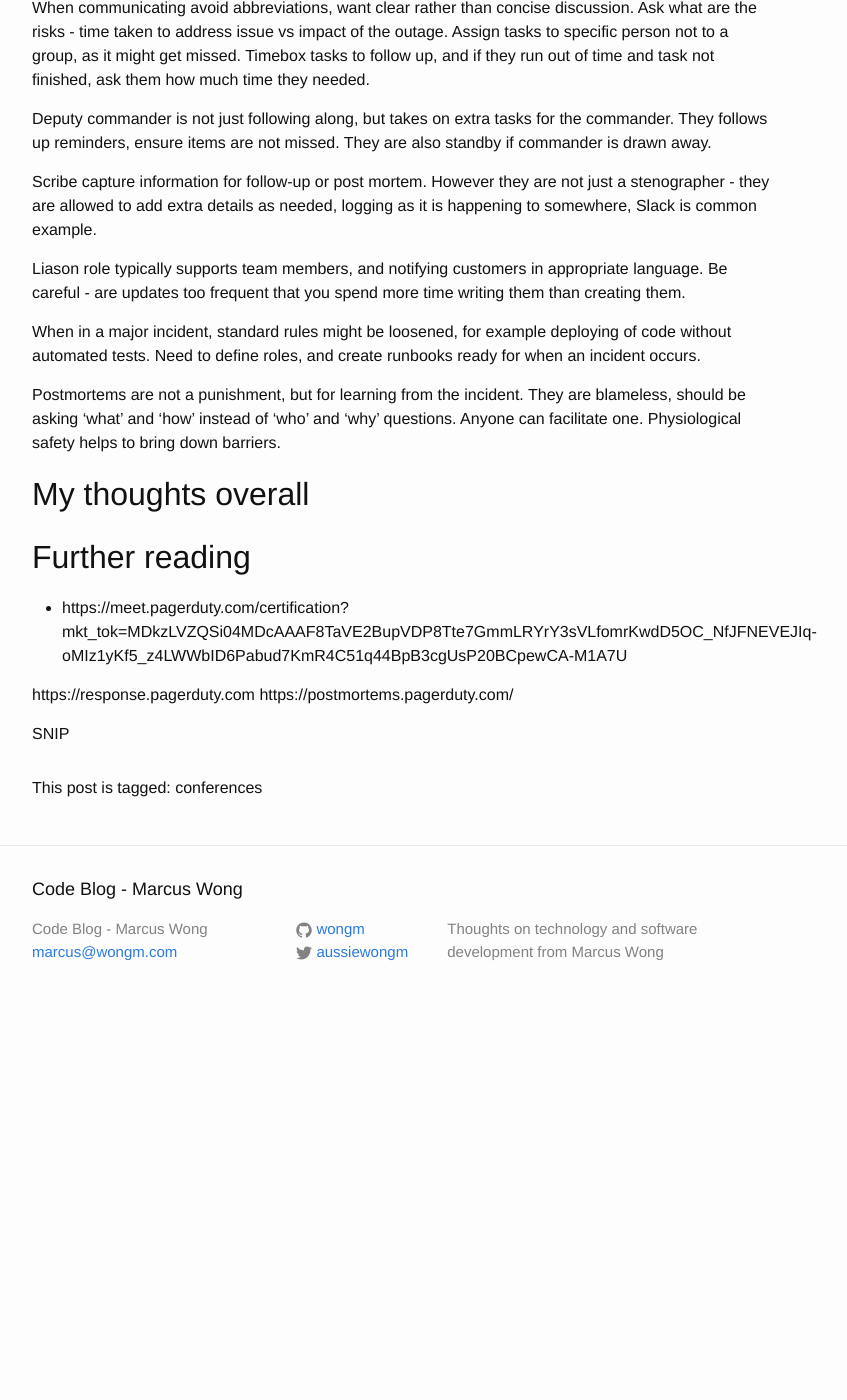
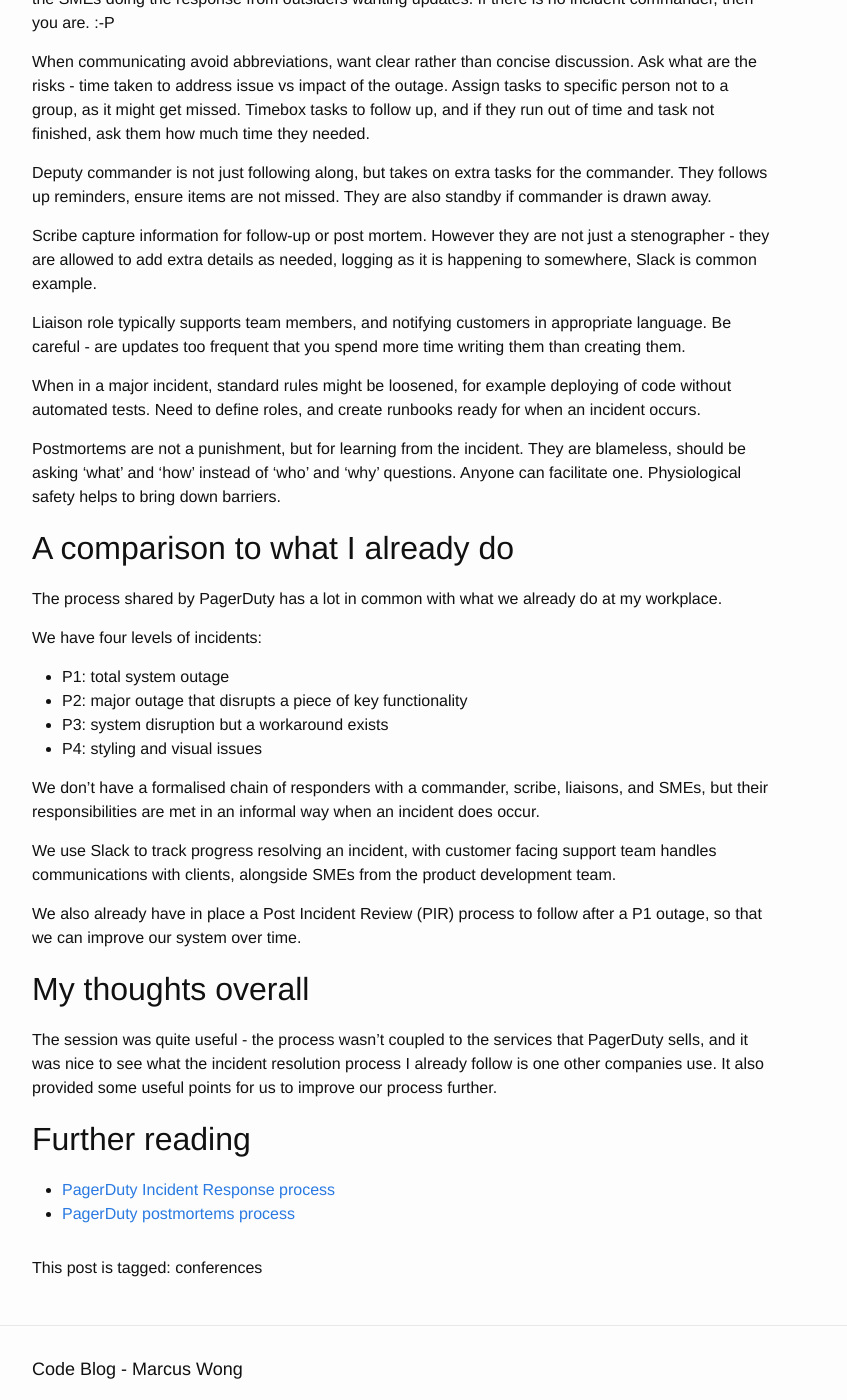
Before and after one commit to wongm/wongm.github.io, a Jekyll site: the page built from _posts/2021-04-23-pagerduty-incident-responder-training.md, in a window 1280 px wide and 1400 px high, scrolled down 2208 px. Shown: the whole window, without its empty margins (238-1085 px from the left). Built offline with Jekyll 4.4.1, drawn with Linux system fonts in a browser that asks for light colours; before the commit the page ends 3231 px from its top, so only the background shows below that; some of the changed text lies outside the part shown.

Commit message:
And done

```diff
--- a/_posts/2021-04-23-pagerduty-incident-responder-training.md
+++ b/_posts/2021-04-23-pagerduty-incident-responder-training.md
@@ -46,7 +46,11 @@
 
 ## My takeways ##
 
-The term "incident response" is something used by PagerDuty, but other companies might call it something else. The are a response to unplanned disruption that affects users. Aim is to handle the issue, not necessarily solving them. A structured process will help to replace replace chaos with calm. The Incident Command System (ICS) is a standardized hierarchical structure used in many fields, not just IT.
+The term "incident response" is something used by PagerDuty, but other companies might call it something else.
+
+It is a response to unplanned disruption that affects users. Aim is to handle the issue, not necessarily solving them.
+
+The Incident Command System (ICS) is a standardized hierarchical structure used in many fields, not just IT. A structured process will help to replace replace chaos with calm.
 
 Minor incidents include:
 
@@ -87,20 +91,34 @@
 
 Scribe capture information for follow-up or post mortem. However they are not just a stenographer - they are allowed to add extra details as needed, logging as it is happening to somewhere, Slack is common example.
 
-Liason role typically supports team members, and notifying customers in appropriate language. Be careful - are updates too frequent that you spend more time writing them than creating them.
+Liaison role typically supports team members, and notifying customers in appropriate language. Be careful - are updates too frequent that you spend more time writing them than creating them.
 
 When in a major incident, standard rules might be loosened, for example deploying of code without automated tests. Need to define roles, and create runbooks ready for when an incident occurs.
 
 Postmortems are not a punishment, but for learning from the incident. They are blameless, should be asking 'what' and 'how' instead of 'who' and 'why' questions. Anyone can facilitate one. Physiological safety helps to bring down barriers.
 
+## A comparison to what I already do ##
+
+The process shared by PagerDuty has a lot in common with what we already do at my workplace.
+
+We have four levels of incidents:
+
+- P1: total system outage
+- P2: major outage that disrupts a piece of key functionality
+- P3: system disruption but a workaround exists
+- P4: styling and visual issues
+
+We don't have a formalised chain of responders with a commander, scribe, liaisons, and SMEs, but their responsibilities are met in an informal way when an incident does occur.
+
+We use Slack to track progress resolving an incident, with customer facing support team handles communications with clients, alongside SMEs from the product development team.
+
+We also already have in place a Post Incident Review (PIR) process to follow after a P1 outage, so that we can improve our system over time.
+
 ## My thoughts overall ##
+
+The session was quite useful - the process wasn't coupled to the services that PagerDuty sells, and it was nice to see what the incident resolution process I already follow is one other companies use. It also provided some useful points for us to improve our process further.
 
 ## Further reading ##
 
-- https://meet.pagerduty.com/certification?mkt_tok=MDkzLVZQSi04MDcAAAF8TaVE2BupVDP8Tte7GmmLRYrY3sVLfomrKwdD5OC_NfJFNEVEJIq-oMIz1yKf5_z4LWWbID6Pabud7KmR4C51q44BpB3cgUsP20BCpewCA-M1A7U
-
-https://response.pagerduty.com
-https://postmortems.pagerduty.com/
-
-
-SNIP
+- [PagerDuty Incident Response process](https://response.pagerduty.com)
+- [PagerDuty postmortems process](https://postmortems.pagerduty.com/)
```
